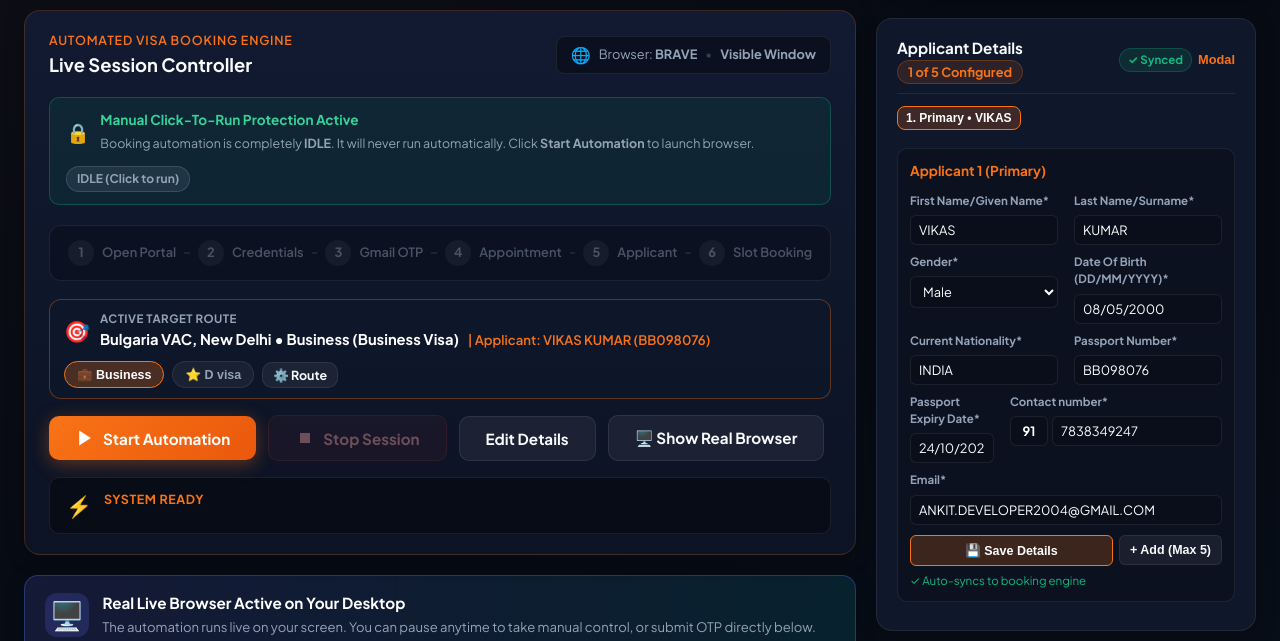
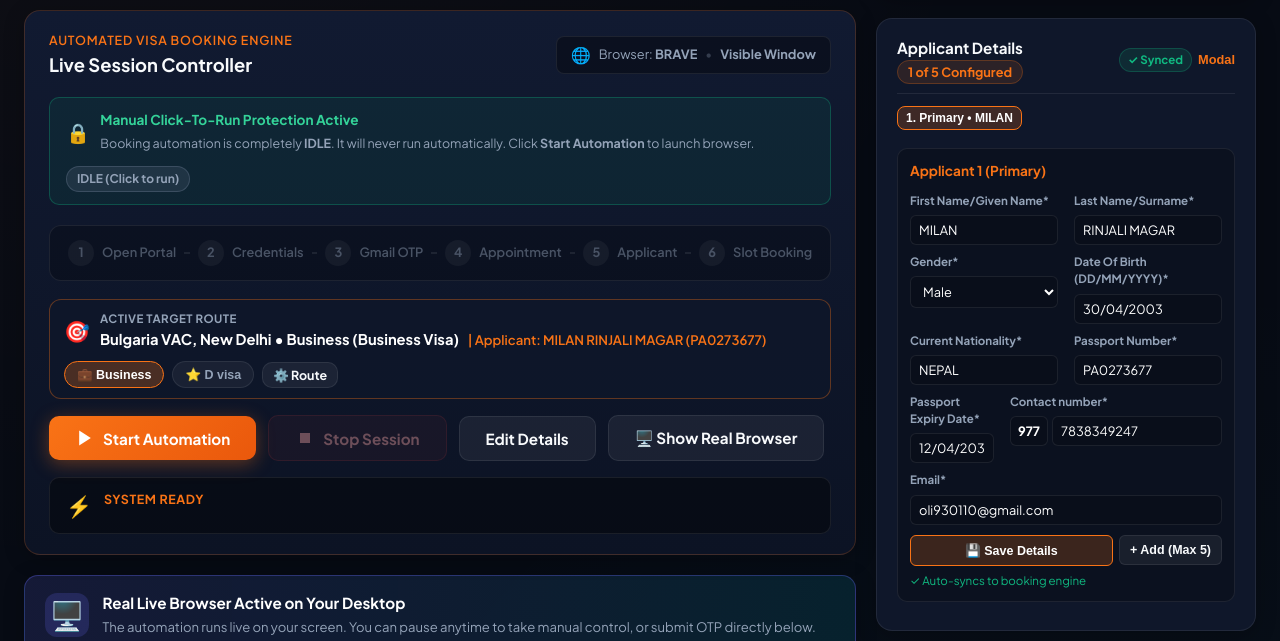
Before and after one commit to ankit-datatrainer/automation, a Flask app: template templates/index.html in a window 1280 px wide. Shown: the part 800-1441 px from the top of the page. Run offline with Flask 3, Linux system fonts and the light colour scheme; the template is opened without the code that fills it: most values are stand-ins (such as "Sample title", 1, 10 or a date in 2020); data that the repository does not hold is empty.

Commit message:
feat: populate applicant details and update VFS account credentials for Milan Rinjali Magar

```diff
--- a/data/applicants.json
+++ b/data/applicants.json
@@ -1,14 +1,14 @@
 [
   {
-    "first_name": "VIKAS",
-    "last_name": "KUMAR",
+    "first_name": "MILAN",
+    "last_name": "RINJALI MAGAR",
     "gender": "Male",
-    "dob": "08/05/2000",
-    "nationality": "INDIA",
-    "passport_number": "BB098076",
-    "passport_expiry": "24/10/2028",
-    "phone_code": "91",
+    "dob": "30/04/2003",
+    "nationality": "NEPAL",
+    "passport_number": "PA0273677",
+    "passport_expiry": "12/04/2032",
+    "phone_code": "977",
     "phone": "7838349247",
-    "email": "ANKIT.DEVELOPER2004@GMAIL.COM"
+    "email": "oli930110@gmail.com"
   }
 ]
--- a/templates/index.html
+++ b/templates/index.html
@@ -561,11 +561,11 @@
             <div class="form-row" style="margin-bottom:8px;">
               <div class="form-group col-6" style="margin-bottom:0;">
                 <label style="font-size:0.72rem; color:#94a3b8; font-weight:700;">First Name/Given Name*</label>
-                <input type="text" id="side_app_first_name" oninput="updateSidebarApplicantField('first_name', this.value)" placeholder="VIKAS" style="width:100%; background:#090e1a; border:1px solid var(--border); border-radius:6px; padding:6px 8px; color:#fff; font-size:0.8rem; outline:none;" required>
+                <input type="text" id="side_app_first_name" oninput="updateSidebarApplicantField('first_name', this.value)" placeholder="MILAN" style="width:100%; background:#090e1a; border:1px solid var(--border); border-radius:6px; padding:6px 8px; color:#fff; font-size:0.8rem; outline:none;" required>
               </div>
               <div class="form-group col-6" style="margin-bottom:0;">
                 <label style="font-size:0.72rem; color:#94a3b8; font-weight:700;">Last Name/Surname*</label>
-                <input type="text" id="side_app_last_name" oninput="updateSidebarApplicantField('last_name', this.value)" placeholder="KUMAR" style="width:100%; background:#090e1a; border:1px solid var(--border); border-radius:6px; padding:6px 8px; color:#fff; font-size:0.8rem; outline:none;" required>
+                <input type="text" id="side_app_last_name" oninput="updateSidebarApplicantField('last_name', this.value)" placeholder="RINJALI MAGAR" style="width:100%; background:#090e1a; border:1px solid var(--border); border-radius:6px; padding:6px 8px; color:#fff; font-size:0.8rem; outline:none;" required>
               </div>
             </div>
 
@@ -581,7 +581,7 @@
               </div>
               <div class="form-group col-6" style="margin-bottom:0;">
                 <label style="font-size:0.72rem; color:#94a3b8; font-weight:700;">Date Of Birth (DD/MM/YYYY)*</label>
-                <input type="text" id="side_app_dob" oninput="updateSidebarApplicantField('dob', this.value)" placeholder="08/05/2000" style="width:100%; background:#090e1a; border:1px solid var(--border); border-radius:6px; padding:6px 8px; color:#fff; font-size:0.8rem; outline:none;" required>
+                <input type="text" id="side_app_dob" oninput="updateSidebarApplicantField('dob', this.value)" placeholder="30/04/2003" style="width:100%; background:#090e1a; border:1px solid var(--border); border-radius:6px; padding:6px 8px; color:#fff; font-size:0.8rem; outline:none;" required>
               </div>
             </div>
 
@@ -589,11 +589,11 @@
             <div class="form-row" style="margin-bottom:8px;">
               <div class="form-group col-6" style="margin-bottom:0;">
                 <label style="font-size:0.72rem; color:#94a3b8; font-weight:700;">Current Nationality*</label>
-                <input type="text" id="side_app_nationality" oninput="updateSidebarApplicantField('nationality', this.value)" placeholder="INDIA" value="INDIA" style="width:100%; background:#090e1a; border:1px solid var(--border); border-radius:6px; padding:6px 8px; color:#fff; font-size:0.8rem; outline:none;" required>
+                <input type="text" id="side_app_nationality" oninput="updateSidebarApplicantField('nationality', this.value)" placeholder="NEPAL" value="NEPAL" style="width:100%; background:#090e1a; border:1px solid var(--border); border-radius:6px; padding:6px 8px; color:#fff; font-size:0.8rem; outline:none;" required>
               </div>
               <div class="form-group col-6" style="margin-bottom:0;">
                 <label style="font-size:0.72rem; color:#94a3b8; font-weight:700;">Passport Number*</label>
-                <input type="text" id="side_app_passport" oninput="updateSidebarApplicantField('passport_number', this.value)" placeholder="BB098076" style="width:100%; background:#090e1a; border:1px solid var(--border); border-radius:6px; padding:6px 8px; color:#fff; font-size:0.8rem; outline:none;" required>
+                <input type="text" id="side_app_passport" oninput="updateSidebarApplicantField('passport_number', this.value)" placeholder="PA0273677" style="width:100%; background:#090e1a; border:1px solid var(--border); border-radius:6px; padding:6px 8px; color:#fff; font-size:0.8rem; outline:none;" required>
               </div>
             </div>
 
@@ -601,12 +601,12 @@
             <div class="form-row" style="margin-bottom:8px;">
               <div class="form-group col-6" style="margin-bottom:0;">
                 <label style="font-size:0.72rem; color:#94a3b8; font-weight:700;">Passport Expiry Date*</label>
-                <input type="text" id="side_app_passport_expiry" oninput="updateSidebarApplicantField('passport_expiry', this.value)" placeholder="24/10/2028" style="width:100%; background:#090e1a; border:1px solid var(--border); border-radius:6px; padding:6px 8px; color:#fff; font-size:0.8rem; outline:none;" required>
+                <input type="text" id="side_app_passport_expiry" oninput="updateSidebarApplicantField('passport_expiry', this.value)" placeholder="12/04/2032" style="width:100%; background:#090e1a; border:1px solid var(--border); border-radius:6px; padding:6px 8px; color:#fff; font-size:0.8rem; outline:none;" required>
               </div>
               <div class="form-group col-6" style="margin-bottom:0;">
                 <label style="font-size:0.72rem; color:#94a3b8; font-weight:700;">Contact number*</label>
                 <div style="display:flex; gap:4px;">
-                  <input type="text" id="side_app_phone_code" oninput="updateSidebarApplicantField('phone_code', this.value)" placeholder="91" value="91" title="Country Code" style="width:38px; text-align:center; background:#090e1a; border:1px solid var(--border); border-radius:6px; padding:6px 2px; color:#fff; font-size:0.8rem; font-weight:700; outline:none;">
+                  <input type="text" id="side_app_phone_code" oninput="updateSidebarApplicantField('phone_code', this.value)" placeholder="977" value="977" title="Country Code" style="width:38px; text-align:center; background:#090e1a; border:1px solid var(--border); border-radius:6px; padding:6px 2px; color:#fff; font-size:0.8rem; font-weight:700; outline:none;">
                   <input type="text" id="side_app_phone" oninput="updateSidebarApplicantField('phone', this.value)" placeholder="7838349247" style="flex:1; min-width:0; background:#090e1a; border:1px solid var(--border); border-radius:6px; padding:6px 8px; color:#fff; font-size:0.8rem; outline:none;" required>
                 </div>
               </div>
@@ -615,7 +615,7 @@
             <!-- 5. Email -->
             <div class="form-group" style="margin-bottom:10px;">
               <label style="font-size:0.72rem; color:#94a3b8; font-weight:700;">Email*</label>
-              <input type="email" id="side_app_email" oninput="updateSidebarApplicantField('email', this.value)" placeholder="ANKIT.DEVELOPER2004@GMAIL.COM" style="width:100%; background:#090e1a; border:1px solid var(--border); border-radius:6px; padding:6px 8px; color:#fff; font-size:0.8rem; outline:none;" required>
+              <input type="email" id="side_app_email" oninput="updateSidebarApplicantField('email', this.value)" placeholder="oli930110@gmail.com" style="width:100%; background:#090e1a; border:1px solid var(--border); border-radius:6px; padding:6px 8px; color:#fff; font-size:0.8rem; outline:none;" required>
             </div>
 
             <!-- Actions Bar inside Card -->
@@ -1211,16 +1211,16 @@
           }];
         } else {
           currentApplicants = [{
-            first_name: "VIKAS",
-            last_name: "KUMAR",
+            first_name: "MILAN",
+            last_name: "RINJALI MAGAR",
             gender: "Male",
-            dob: "08/05/2000",
-            nationality: "INDIA",
-            passport_number: "BB098076",
-            passport_expiry: "24/10/2028",
-            phone_code: "91",
+            dob: "30/04/2003",
+            nationality: "NEPAL",
+            passport_number: "PA0273677",
+            passport_expiry: "12/04/2032",
+            phone_code: "977",
             phone: "7838349247",
-            email: "ANKIT.DEVELOPER2004@GMAIL.COM"
+            email: "oli930110@gmail.com"
           }];
         }
 
@@ -1259,16 +1259,16 @@
 
       if (!currentApplicants || currentApplicants.length === 0) {
         currentApplicants = [{
-          first_name: "VIKAS",
-          last_name: "KUMAR",
+          first_name: "MILAN",
+          last_name: "RINJALI MAGAR",
           gender: "Male",
-          dob: "08/05/2000",
-          nationality: "INDIA",
-          passport_number: "BB098076",
-          passport_expiry: "24/10/2028",
-          phone_code: "91",
+          dob: "30/04/2003",
+          nationality: "NEPAL",
+          passport_number: "PA0273677",
+          passport_expiry: "12/04/2032",
+          phone_code: "977",
           phone: "7838349247",
-          email: "ANKIT.DEVELOPER2004@GMAIL.COM"
+          email: "oli930110@gmail.com"
         }];
       }
 
@@ -1506,7 +1506,7 @@
       let sub = subEl ? subEl.value : "Business Visa";
 
       const cur = currentApplicants && currentApplicants[0] ? currentApplicants[0] : {};
-      const appName = cur.first_name ? `${cur.first_name} ${cur.last_name || ''}`.trim() : "VIKAS KUMAR";
+      const appName = cur.first_name ? `${cur.first_name} ${cur.last_name || ''}`.trim() : "MILAN RINJALI MAGAR";
       const ppn = cur.passport_number ? ` (${cur.passport_number})` : "";
 
       summaryEl.innerHTML = `Bulgaria VAC, ${escapeHtml(cityName)} • ${escapeHtml(cat)} (${escapeHtml(sub)}) <span style="color:#f97316; font-size:0.82rem; margin-left:6px; font-weight:600;">| Applicant: ${escapeHtml(appName)}${escapeHtml(ppn)}</span>`;
@@ -1617,7 +1617,7 @@
       }
 
       const activeApplicant = (currentApplicants && currentApplicants[0]) ? currentApplicants[0] : {};
-      addLogLine(new Date().toLocaleTimeString(), "UI", `Targeting appointment for ${activeApplicant.first_name || 'VIKAS'} ${activeApplicant.last_name || 'KUMAR'} (Passport: ${activeApplicant.passport_number || 'BB098076'})...`);
+      addLogLine(new Date().toLocaleTimeString(), "UI", `Targeting appointment for ${activeApplicant.first_name || 'MILAN'} ${activeApplicant.last_name || 'RINJALI MAGAR'} (Passport: ${activeApplicant.passport_number || 'PA0273677'})...`);
 
       // Gather active route target from UI
       let activeCity = document.getElementById("sideTargetCity") ? document.getElementById("sideTargetCity").value : "";
```
Also changed, not shown: config.py (+11 -11 lines), tests/test_app.py (+8 -8 lines), tests/test_applicant_flow.py (+18 -18 lines), tests/test_config.py (+2 -2 lines).
